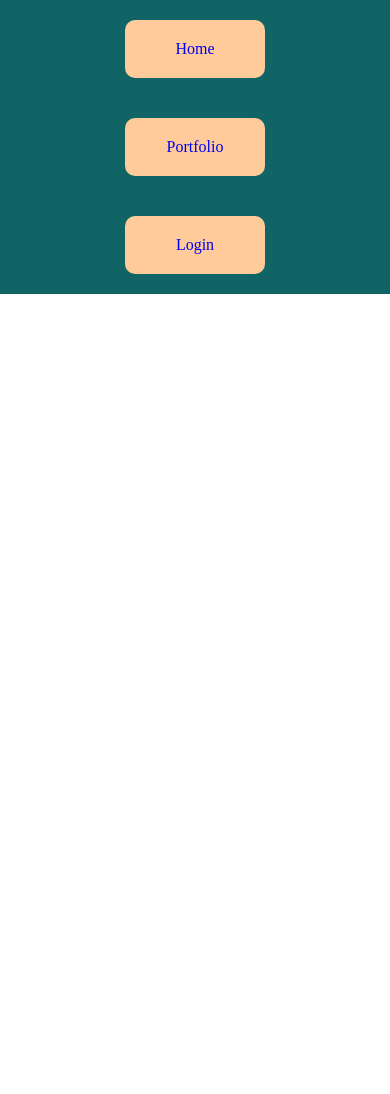
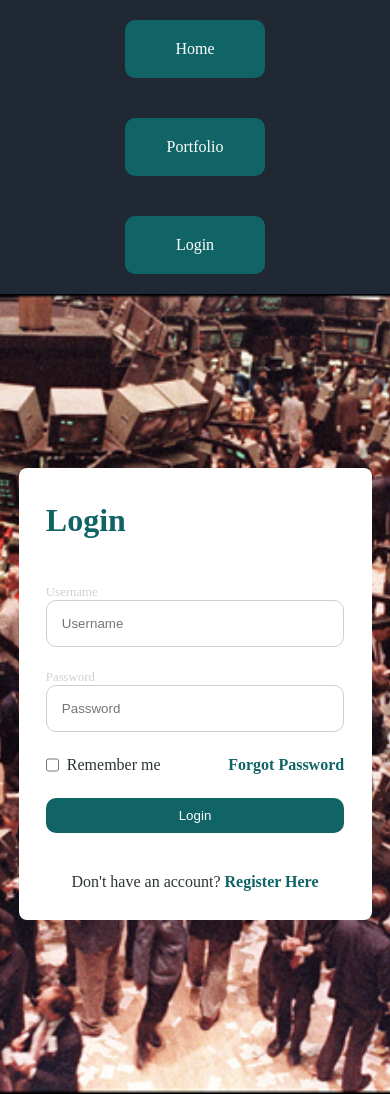
Before and after one commit to danm364/capstoneproject, a React (Create React App) app: page /login in a window 390 px wide. Before the commit the page ends 844 px from the top, so only its background shows below. Built offline with nearby package versions, Linux system fonts and the light colour scheme.

Commit message:
Add login page make navbar responsive

```diff
--- a/src/components/Login.js
+++ b/src/components/Login.js
@@ -1,19 +1,31 @@
 import React from "react";
 
 
-// function Header() {
-//     return <h1>Hello Dan</h1>
-// }
 
 
 
 const Login = () => {
     return (
         <div>
-            <div className="login__bg">
-                <div className="login__container">
-
-                </div>
+            <div className="login__bg" >
+                <form className="login__form">
+                    <h1 className="login__header">Login</h1>
+                    <div className="login__username flex-column">
+                        <label htmlFor="username" className="login__label">Username</label>
+                        <input type="text" placeholder="Username" className="login__input" />
+                    </div>
+                    <div className="login__password flex-column">
+                        <label className="login__label">Password</label>
+                        <input type="password" placeholder="Password" className="login__input" />
+                    </div>
+                    <div className="login__options">
+                        <input type="checkbox" className="login__checkbox" />
+                        <div className="login__remember">Remember me</div>
+                        <div className="login__forgot">Forgot Password</div>
+                    </div>
+                    <button className="login__btn">Login</button>
+                    <p className="login__register">Don't have an account? <span>Register Here</span></p>
+                </form>
             </div>
         </div>
     )
--- a/src/scss/main.css
+++ b/src/scss/main.css
@@ -2,7 +2,7 @@
   display: flex;
   list-style: none;
   justify-content: space-between;
-  background-color: #116466;
+  background-color: #1F2833;
   margin: 0;
   flex-direction: column;
   padding: 0;
@@ -15,16 +15,20 @@
 .navbar__btn {
   margin: 20px;
   padding: 20px;
-  background-color: #ffcb9a;
+  background-color: #116466;
   border-radius: 10px;
   width: 10%;
   text-align: center;
   text-decoration: none;
   font-size: 1rem;
   min-width: 100px;
+  color: white;
+}
+.navbar__btn a {
+  color: white;
 }
 .navbar__btn:visited, .navbar__btn:active {
-  color: #116466;
+  color: white;
 }
 .navbar__home {
   display: none;
@@ -32,6 +36,14 @@
   color: white;
 }
 
+@media (min-width: 768px) {
+  .navbar {
+    flex-direction: row;
+  }
+  .navbar__item {
+    flex-direction: row;
+  }
+}
 .pricing {
   display: flex;
   flex-direction: row;
@@ -75,6 +87,85 @@
   padding-top: 25px;
 }
 
+.login__header {
+  color: #116466;
+}
+.login__btn {
+  padding: 10px 0;
+  border-radius: 10px;
+  border: none;
+  background-color: #116466;
+  color: white;
+}
+.login__bg {
+  display: flex;
+  justify-content: center;
+  align-items: center;
+  height: 800px;
+  background-image: url(../../public/images/retro-wallstreet.jpg);
+  background-size: cover;
+  background-position: bottom;
+  background-color: #F8F8F8;
+}
+.login__form {
+  display: flex;
+  flex-direction: column;
+  width: 90%;
+  height: 450px;
+  justify-content: space-around;
+  border: 1px solid transparent;
+  border-radius: 8px;
+  background-color: white;
+  max-width: 357px;
+  align-items: center;
+}
+.login__form * {
+  width: 85%;
+}
+.login__label {
+  color: #D0D0D0;
+  font-size: 0.8rem;
+  align-self: flex-start;
+}
+.login__input {
+  height: 2rem;
+  border-radius: 10px;
+  border: solid 1px #D0D0D0;
+  padding: 22.5px 15px;
+  width: 100%;
+  box-sizing: border-box;
+}
+.login__options {
+  display: inline-flex;
+}
+.login__checkbox {
+  width: -moz-fit-content;
+  width: fit-content;
+  margin: 0;
+}
+.login__forgot {
+  text-align: end;
+  color: #116466;
+  font-weight: 600;
+}
+.login__remember {
+  margin-left: 8px;
+}
+.login__register {
+  text-align: center;
+}
+.login__register span {
+  color: #116466;
+  font-weight: 600;
+}
+
+.flex-column {
+  display: flex;
+  flex-direction: column;
+  justify-content: center;
+  align-items: center;
+}
+
 body {
   margin: 0;
   box-sizing: border-box;
--- a/src/scss/main.scss
+++ b/src/scss/main.scss
@@ -1,6 +1,8 @@
 @use "./partials/navbar" as *;
 @use "./partials/pricing" as *;
 @use "./partials/variables" as *;
+@use "./partials/login" as *;
+
 body {
     margin: 0;
     box-sizing: border-box;
--- /dev/null
+++ b/src/scss/partials/_login.scss
@@ -0,0 +1,100 @@
+@use "../partials/variables" as *;
+
+
+.login {
+
+    &__header {
+        color: $primary-color
+    }
+
+    &__btn {
+        padding: 10px 0;
+        border-radius: 10px;
+        border: none;
+        background-color: $primary-color;
+        color: $white-text;
+    }
+
+    &__bg {
+        display: flex;
+        justify-content: center;
+        align-items: center;
+        height: 800px;
+        background-image: url(../../public/images/retro-wallstreet.jpg);
+        background-size: cover;
+        background-position: bottom;
+        background-color: $bg-color;
+    }
+
+    &__form {
+        display: flex;
+        flex-direction: column;
+        width: 90%;
+        height: 450px;
+        justify-content: space-around;
+        border: 1px solid transparent;
+        border-radius: 8px;
+        background-color: white;
+        max-width: 357px;
+        align-items: center;
+
+        & * {
+            width: 85%;
+        }
+    }
+
+    &__label {
+        color: $light-text;
+        font-size: 0.8rem;
+        align-self: flex-start;
+    }
+
+    &__input {
+        height: 2rem;
+        border-radius: 10px;
+        border: solid 1px $light-text;
+        padding: 22.5px 15px;
+        width: 100%;
+        box-sizing: border-box;
+    }
+
+    &__options {
+        display: inline-flex;
+
+    }
+
+    &__checkbox {
+        width: fit-content;
+        margin: 0;
+    }
+
+    &__forgot {
+        text-align: end;
+        color: $primary-color;
+        font-weight: 600;
+
+    }
+
+    &__remember {
+        margin-left: 8px;
+    }
+
+    &__register {
+        text-align: center;
+        & span {
+            color: $primary-color;
+            font-weight: 600;
+        }
+    }
+
+
+
+}
+
+.flex-column {
+    display: flex;
+    flex-direction: column;
+    justify-content: center;
+    align-items: center;
+
+}
--- a/src/scss/partials/_navbar.scss
+++ b/src/scss/partials/_navbar.scss
@@ -4,7 +4,7 @@
     display: flex;
     list-style: none;
     justify-content: space-between;
-    background-color: $primary-color;
+    background-color: #1F2833;
     margin: 0;
     flex-direction: column;
     padding: 0;
@@ -22,16 +22,22 @@
     &__btn {
         margin: 20px;
         padding: 20px;
-        background-color: $third-color;
+        background-color: $primary-color;
         border-radius: 10px;
         width: 10%;
         text-align: center;
         text-decoration: none;
         font-size: 1rem;
         min-width: 100px;
+        color: white;
+
+        & a {
+            color: $white-text;
+        }
 
         &:visited, &:active {
-            color: $primary-color;
+            color: $white-text;
+
         }
 
     }
@@ -42,3 +48,17 @@
         color: white;
     }
 }
+
+@media (min-width:768px) {
+
+    .navbar {
+        flex-direction: row;
+
+        &__item {
+            flex-direction: row;
+        }
+    }
+
+
+
+}
--- a/src/scss/partials/_variables.scss
+++ b/src/scss/partials/_variables.scss
@@ -1,6 +1,8 @@
 
 
-
+$light-text: #D0D0D0;
 $primary-color: #116466;
 $secondary-color:#2c3531;
 $third-color:#ffcb9a;
+$bg-color: #F8F8F8;
+$white-text: white;
```
Also changed, not shown: public/images/retro-wallstreet.jpg (renamed from src/assets/bg-images/retro-wallstreet.jpg), 1 other file (tests, documents, lock files or other folders).
